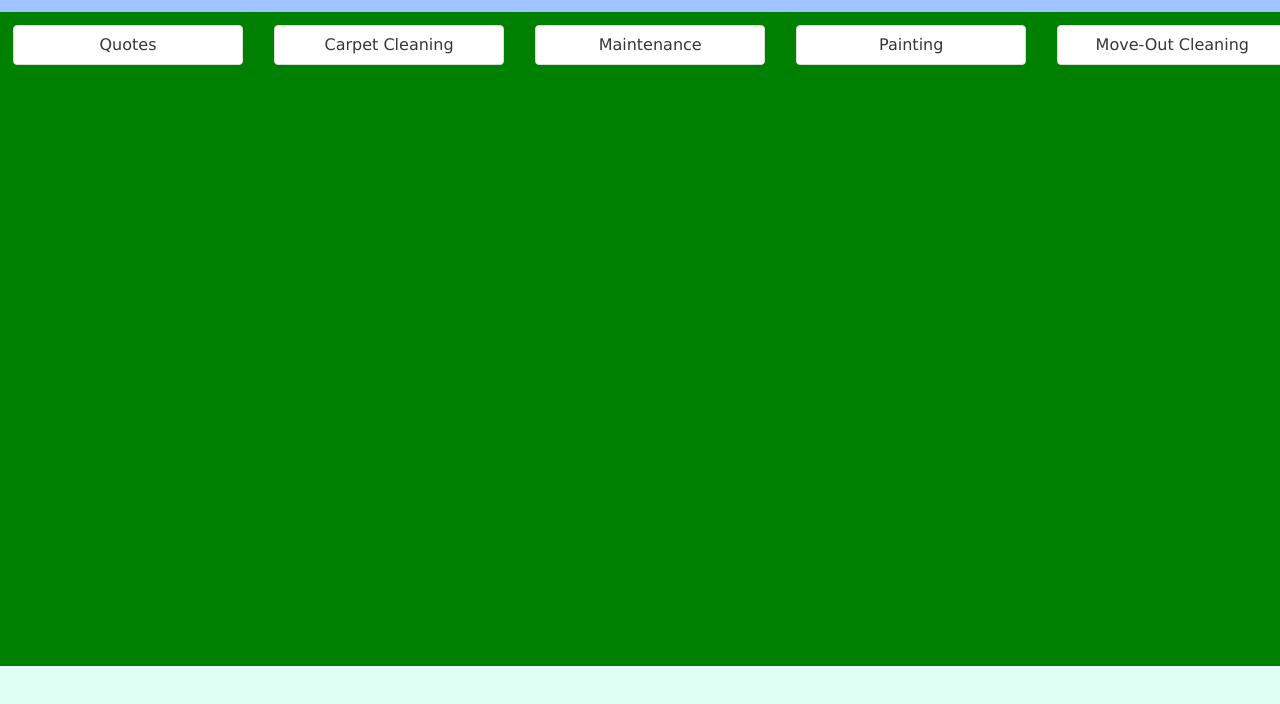
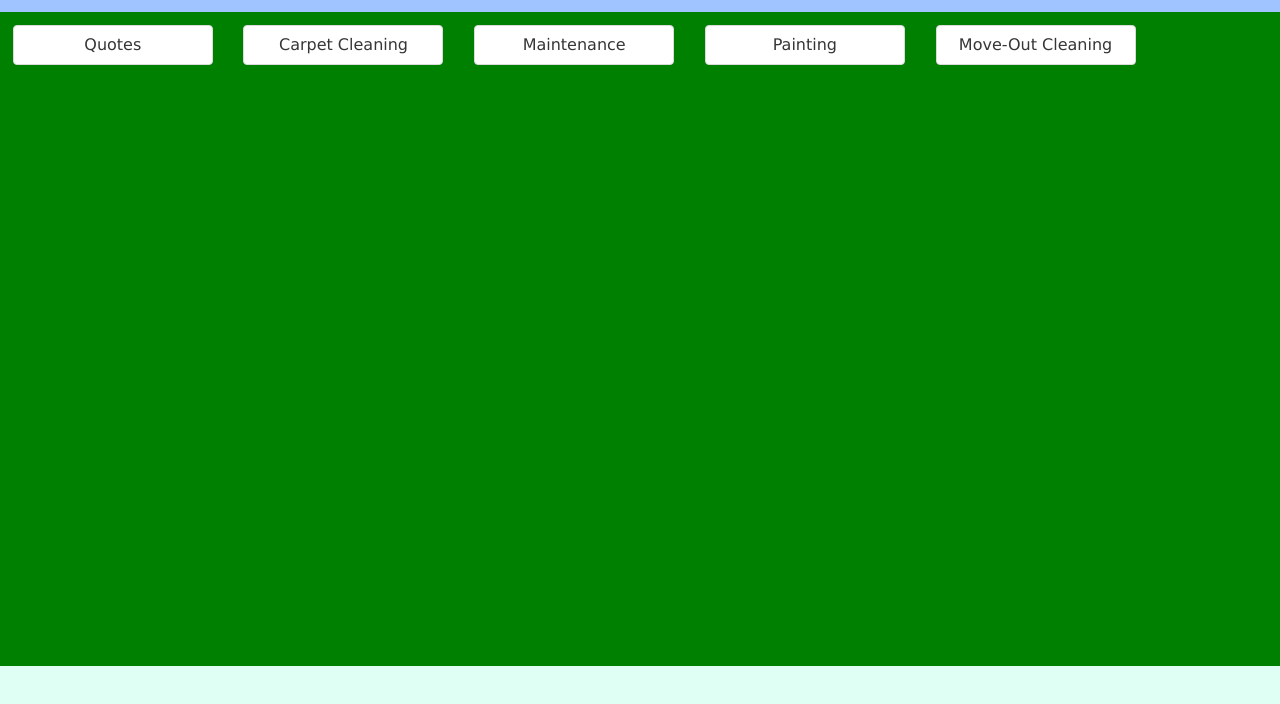
Before and after one commit to Geno1131993/JeanieRaul-1.3, a website: page public/index.html in a window 1280 px wide. Shown: the part 134-838 px from the top of the page. Drawn offline with nearby package versions, Linux system fonts and the light colour scheme.

Commit message:
Working on buttons.

```diff
--- a/public/assets/style/index.css
+++ b/public/assets/style/index.css
@@ -55,13 +55,12 @@ body{
 
 #tab-container{
     width: 100%;
-    display: inline-block;
-    white-space: nowrap;
+    float:left;
 }
 
 
 .tablink{
-    width: 18%;
+    width: 200px;
     margin: 1%;
     overflow: auto;
 }
```
